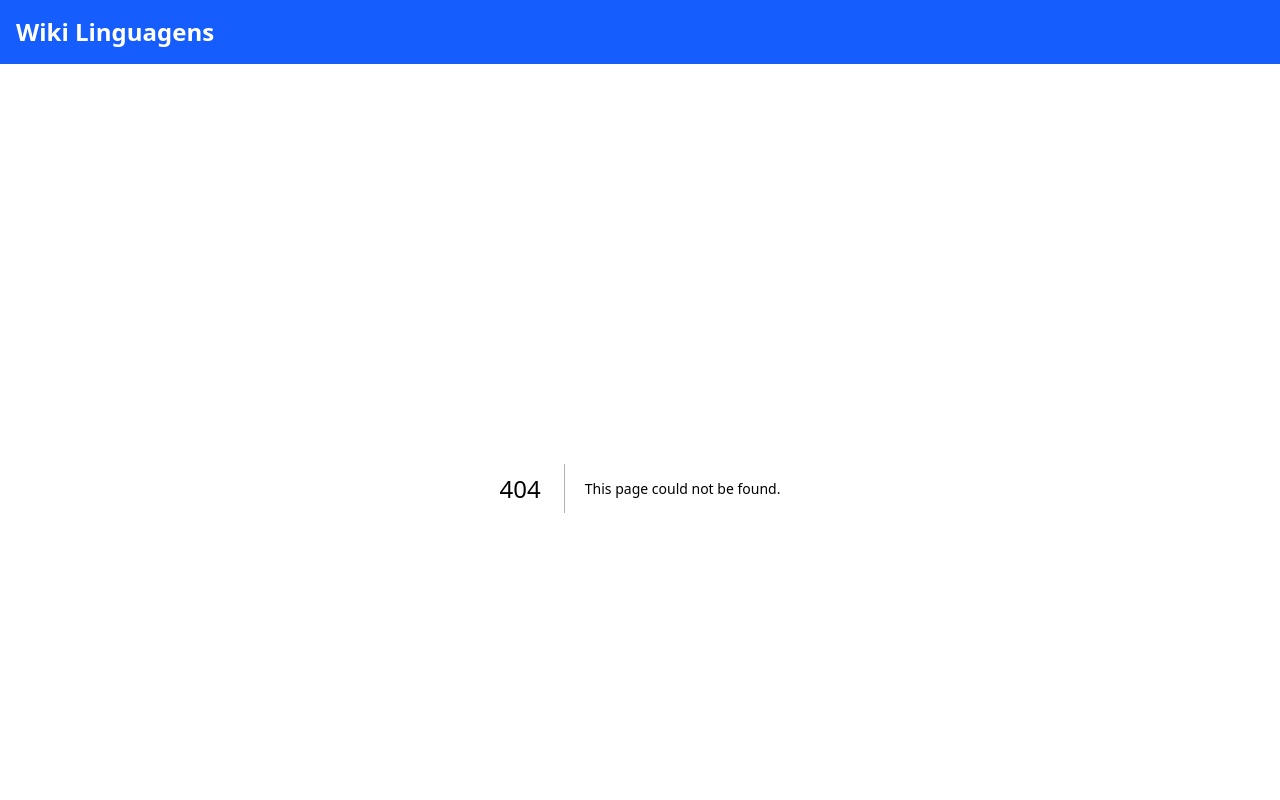
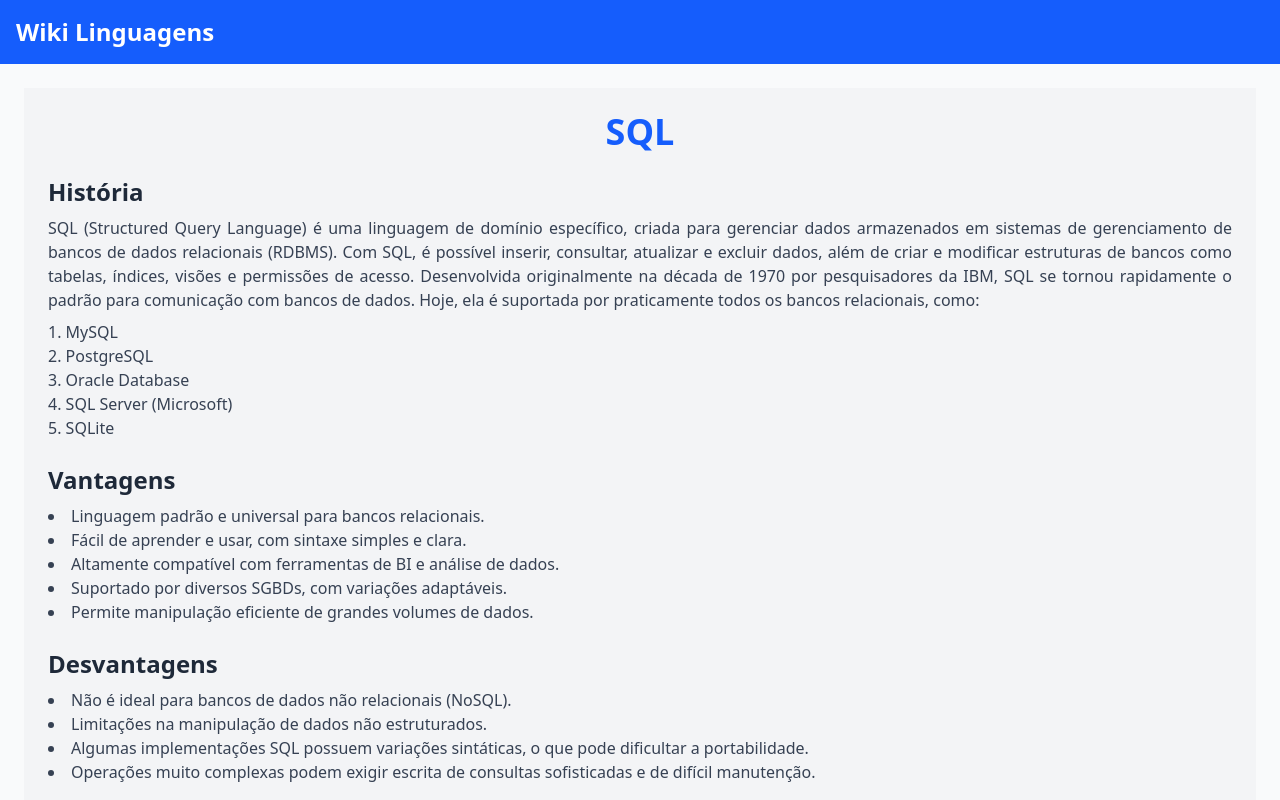
Before and after one commit to prof-freedson/wiki-linguagens, a Next.js app: page /pages/sql in a window 1280 px wide. Before the commit this address had no page. Shown: the top 800 px of the page. Built offline with nearby package versions, Linux system fonts and the light colour scheme.

Commit message:
Página da linguagem SQL adicionada

```diff
--- a/src/app/page.tsx
+++ b/src/app/page.tsx
@@ -5,6 +5,8 @@ import LanguageList from "./components/LanguageList";
 export default function Home() {
   const languages = [
     { name: "Dart", route: "pages/dart" },
+    { name: "SQL", route: "pages/sql" },
+
     // Adicione mais linguagens aqui no futuro
   ];
 
--- /dev/null
+++ b/src/app/pages/sql/page.tsx
@@ -0,0 +1,53 @@
+import React from "react";
+
+const SQLPage: React.FC = () => {
+    return (
+        <div className="p-6 bg-gray-100 min-h-screen">
+            <h1 className="text-4xl font-bold text-center text-blue-600 mb-6">
+                SQL
+            </h1>
+            <section className="mb-6">
+                <h2 className="text-2xl font-semibold text-gray-800 mb-2">História</h2>
+                <p className="text-gray-700 text-justify">
+                    SQL (Structured Query Language) é uma linguagem de domínio específico, criada para gerenciar dados armazenados em sistemas de
+                    gerenciamento de bancos de dados relacionais (RDBMS). Com SQL, é possível inserir, consultar, atualizar e excluir dados, além de criar e
+                    modificar estruturas de bancos como tabelas, índices, visões e permissões de acesso.
+                    Desenvolvida originalmente na década de 1970 por pesquisadores da IBM, SQL se tornou rapidamente o padrão para comunicação com bancos de dados.
+                    Hoje, ela é suportada por praticamente todos os bancos relacionais, como:
+                </p>
+                <ol className="list-decimal list-inside text-gray-700 mt-2">
+                    <li>MySQL</li>
+                    <li>PostgreSQL</li>
+                    <li>Oracle Database</li>
+                    <li>SQL Server (Microsoft)</li>
+                    <li>SQLite</li>
+                </ol>
+            </section>
+
+            <section className="mb-6">
+                <h2 className="text-2xl font-semibold text-gray-800 mb-2">Vantagens</h2>
+                <ul className="list-disc list-inside text-gray-700">
+                    <li>Linguagem padrão e universal para bancos relacionais.</li>
+                    <li>Fácil de aprender e usar, com sintaxe simples e clara.</li>
+                    <li>Altamente compatível com ferramentas de BI e análise de dados.</li>
+                    <li>Suportado por diversos SGBDs, com variações adaptáveis.</li>
+                    <li>Permite manipulação eficiente de grandes volumes de dados.</li>
+                </ul>
+            </section>
+
+            <section className="mb-6">
+                <h2 className="text-2xl font-semibold text-gray-800 mb-2">
+                    Desvantagens
+                </h2>
+                <ul className="list-disc list-inside text-gray-700">
+                    <li>Não é ideal para bancos de dados não relacionais (NoSQL).</li>
+                    <li>Limitações na manipulação de dados não estruturados.</li>
+                    <li>Algumas implementações SQL possuem variações sintáticas, o que pode dificultar a portabilidade.</li>
+                    <li>Operações muito complexas podem exigir escrita de consultas sofisticadas e de difícil manutenção.</li>
+                </ul>
+            </section>
+        </div>
+    );
+};
+
+export default SQLPage;
```
